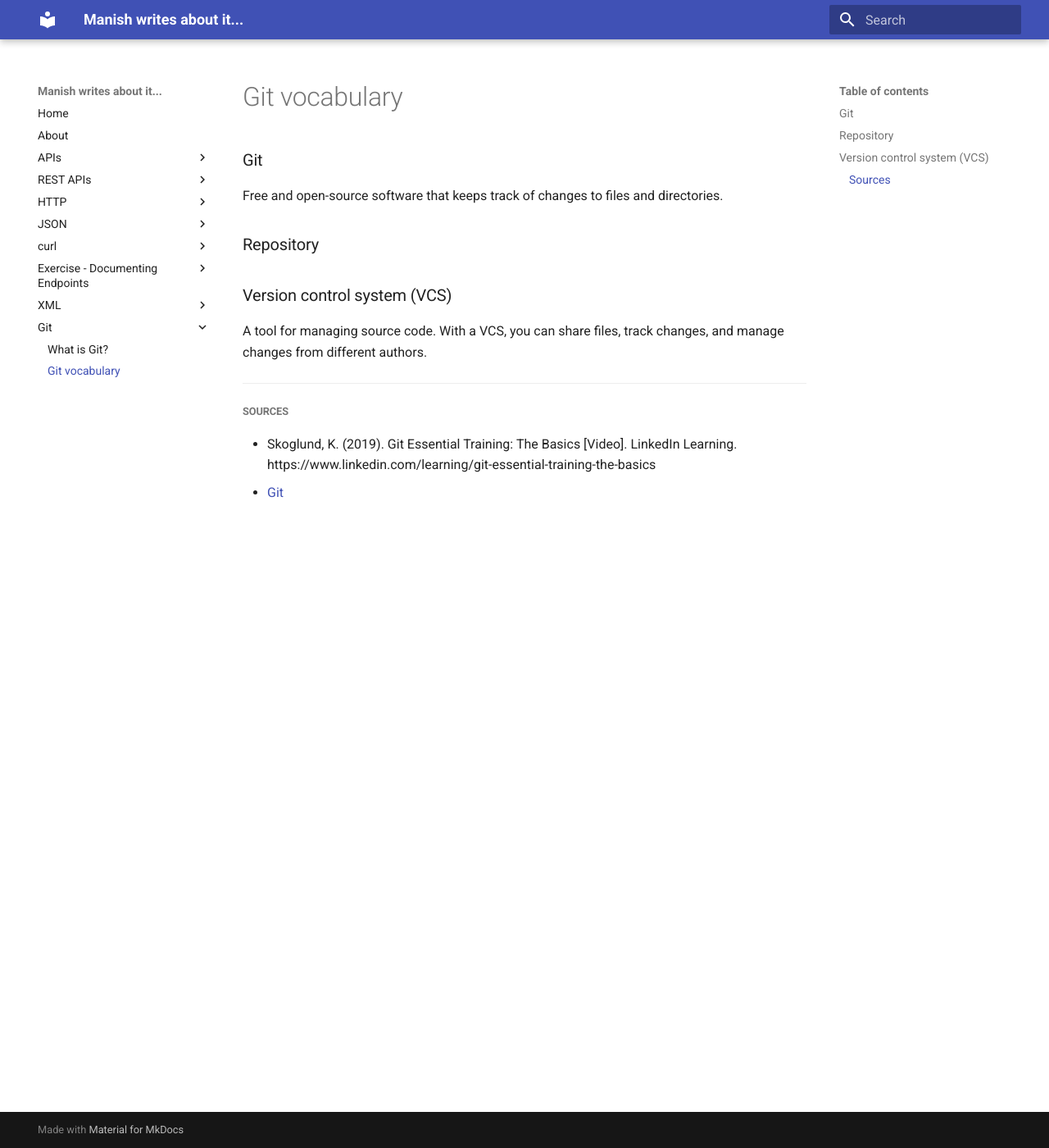
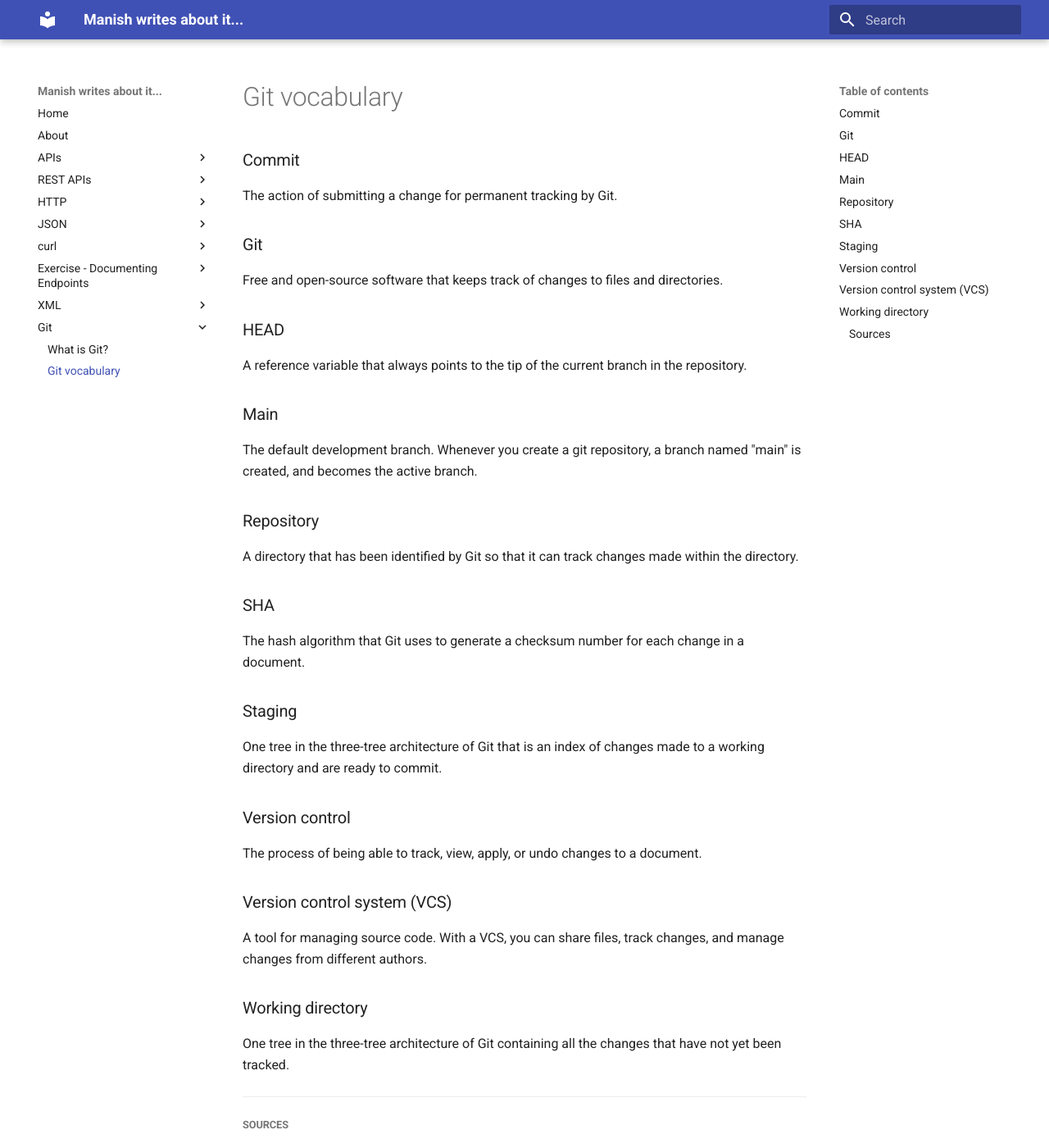
Before and after one commit to savvystrider/savvystrider.github.io, an MkDocs documentation site: the page built from docs/git-vocabulary.md, in a window 1280 px wide and 1400 px high. Shown: the whole window at 82% size. Built offline with MkDocs 1.6.1 and Material for MkDocs 9.7.7, drawn with Linux system fonts in a browser that asks for light colours.

Commit message:
Updates Git content

```diff
--- a/docs/git-vocabulary.md
+++ b/docs/git-vocabulary.md
@@ -1,10 +1,32 @@
+### Commit
+The action of submitting a change for permanent tracking by Git.
+
 ### Git
 Free and open-source software that keeps track of changes to files and directories.
 
+### HEAD
+A reference variable that always points to the tip of the current branch in the repository.
+
+### Main
+The default development branch. Whenever you create a git repository, a branch named "main" is created, and becomes the active branch.
+
 ### Repository
+A directory that has been identified by Git so that it can track changes made within the directory.
+
+### SHA
+The hash algorithm that Git uses to generate a checksum number for each change in a document.
+
+### Staging
+One tree in the three-tree architecture of Git that is an index of changes made to a working directory and are ready to commit.
+
+### Version control
+The process of being able to track, view, apply, or undo changes to a document.
 
 ### Version control system (VCS)
 A tool for managing source code. With a VCS, you can share files, track changes, and manage changes from different authors.
+
+### Working directory
+One tree in the three-tree architecture of Git containing all the changes that have not yet been tracked.
 
 ***
 
```
Also changed, not shown: docs/what-is-git.md (+26 -0 lines).
